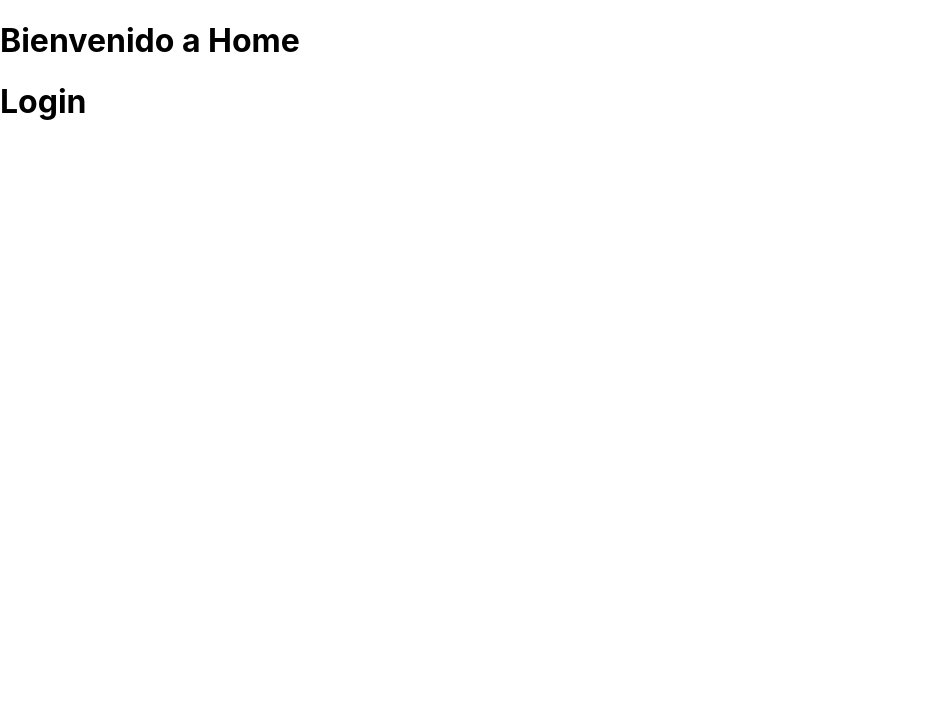
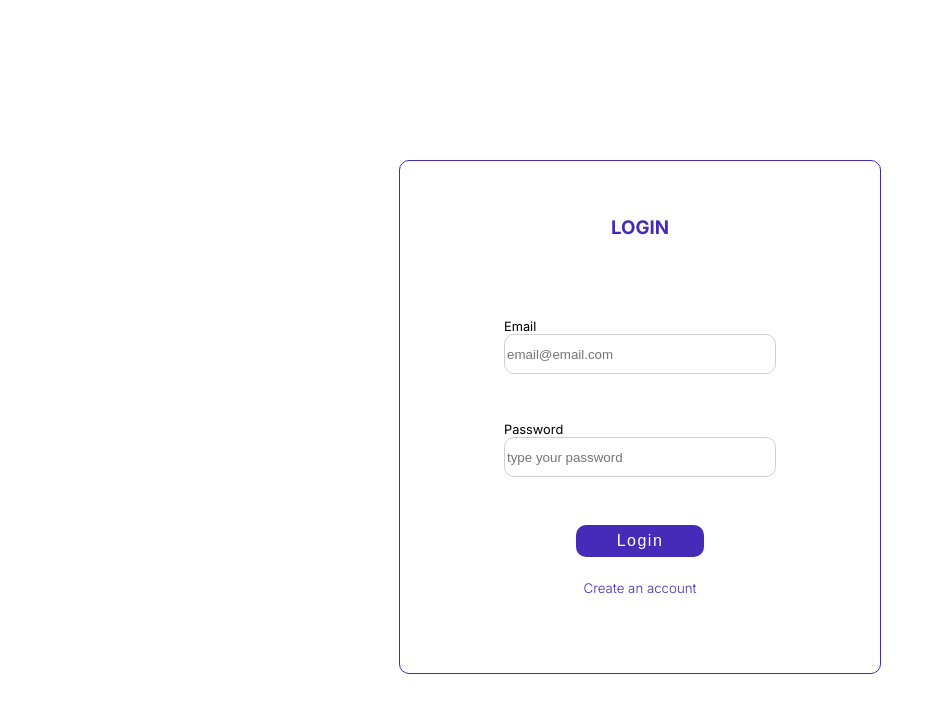
Before and after one commit to jaiber91/CRUD-React, a React (Vite) app: page / in a window 1280 px wide. Shown: the top 712 px of the page, without its empty margins (0-942 px from the left). Built offline with nearby package versions, Linux system fonts and the light colour scheme.

Commit message:
maquetado del login

```diff
--- a/index.html
+++ b/index.html
@@ -3,7 +3,11 @@
   <head>
     <meta charset="UTF-8" />
      <meta name="viewport" content="width=device-width, initial-scale=1.0" />
-    <title>Vite App</title>
+     <link rel="preconnect" href="https://fonts.googleapis.com">
+<link rel="preconnect" href="https://fonts.gstatic.com" crossorigin>
+<link href="https://fonts.googleapis.com/css2?family=Inter:wght@300;400;500;700&display=swap" rel="stylesheet">
+
+    <title>CRUD</title>
   </head>
   <body>
     <div id="root"></div>
--- a/src/components/Home/Home.css
+++ b/src/components/Home/Home.css
@@ -0,0 +1,4 @@
+.home{
+    display: flex;
+    justify-content: center;
+}
--- a/src/components/Home/Home.jsx
+++ b/src/components/Home/Home.jsx
@@ -1,12 +1,13 @@
 import React from 'react'
 import {Outlet} from 'react-router-dom' //para traer al component hijo desde App: Login
-
+import './Home.css'
 const Home = () => {
   return (
-    <>
-     <h1>Bienvenido a Home</h1>
-    <Outlet />
-    </>
+
+    <div className='home'>
+
+        <Outlet />
+    </div>
   )
 }
 
--- a/src/components/Login/Login.css
+++ b/src/components/Login/Login.css
@@ -0,0 +1,66 @@
+.form{
+    display: flex;
+    justify-content: center;
+    align-items: center;
+    flex-direction: column;
+    margin-top: 10rem;
+    width: 30rem;
+    height: 32rem;
+    border: 1px solid #462AB8;
+    border-radius: 10px;
+}
+.form h3{
+    margin: 0 0 5rem 0 ;
+
+    text-transform: uppercase;
+    color: #462AB8;
+}
+.form-email{
+    display: flex;
+    flex-direction: column;
+    margin-bottom: 3rem ;
+}
+.form-email label, .form-password label{
+    font-size: 0.8rem;
+}
+.form-email input, .form-password input {
+    border: 1px solid #CFCED6;
+    box-sizing: border-box;
+    border-radius: 10px;
+    width: 17rem;
+    height: 2.5rem;
+}
+.form-password{
+    display: flex;
+    flex-direction: column;
+    margin-bottom: 3rem;
+}
+.form-btn{
+    font-weight: 500;
+    font-size: 1rem;
+    background: #462AB8;
+    border-radius: 10px;
+    border-style: none;
+    letter-spacing: 1.5px;
+    color: #ffffff;
+    width: 8rem;
+    height: 2rem;
+    cursor: pointer;
+}
+.form h5{
+    color: #462AB8;
+    font-weight: 300;
+    cursor: pointer;
+
+}
+
+@media (max-width: 576px) {
+    .form{
+        width: 25rem;
+        height: 28rem;
+    }
+    .form h3{
+        margin: 1rem 0 3rem 0;
+    }
+
+}
--- a/src/components/Login/Login.jsx
+++ b/src/components/Login/Login.jsx
@@ -1,10 +1,23 @@
 import React from 'react'
+import './Login.css'
 
 const Login = () => {
   return (
     <>
-    <h1>Login</h1>
 
+    <form className='form'>
+      <h3>Login</h3>
+        <div className='form-email'>
+          <label>Email</label>
+          <input className='' type="email" placeholder='email@email.com' />
+        </div>
+        <div className='form-password'>
+          <label>Password</label>
+          <input className='' type="password" placeholder='type your password' />
+        </div>
+        <input className='form-btn' type="submit" value='Login' />
+        <h5>Create an account</h5>
+    </form>
     </>
   )
 }
--- a/src/index.css
+++ b/src/index.css
@@ -1,8 +1,7 @@
 body {
+  background: rgba(255, 255, 255, 0.95);
   margin: 0;
-  font-family: -apple-system, BlinkMacSystemFont, 'Segoe UI', 'Roboto', 'Oxygen',
-    'Ubuntu', 'Cantarell', 'Fira Sans', 'Droid Sans', 'Helvetica Neue',
-    sans-serif;
+  font-family: 'Inter', sans-serif;
   -webkit-font-smoothing: antialiased;
   -moz-osx-font-smoothing: grayscale;
 }
```
